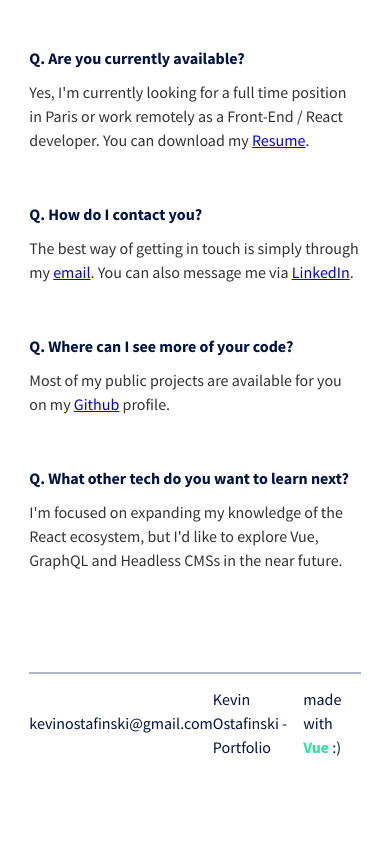
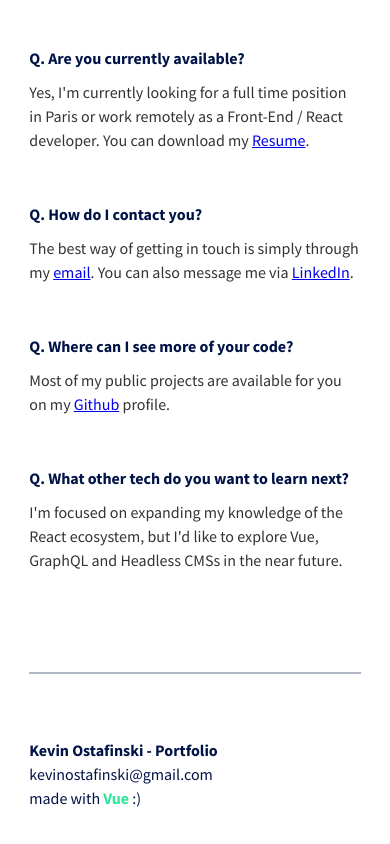
Before and after one commit to kevscript/vue-folio, a Vue app: page / in a window 390 px wide. Shown: the part 3764-4608 px from the top of the page. Before the commit the page ends 4536 px from the top, so only its background shows below. Built offline with nearby package versions, Linux system fonts and the light colour scheme.

Commit message:
fixed footer on mobile display

```diff
--- a/src/containers/HomePage.vue
+++ b/src/containers/HomePage.vue
@@ -148,9 +148,9 @@
         </div>
       </section>
       <section class="footer">
-        <p>kevinostafinski@gmail.com</p>
-        <p>Kevin Ostafinski - Portfolio</p>
-        <p>made with <a href="https://vuejs.org/" target="_blank" rel="noopener">Vue</a> :)</p>
+        <p id="footer-1">kevinostafinski@gmail.com</p>
+        <p id="footer-2">Kevin Ostafinski - Portfolio</p>
+        <p id="footer-3">made with <a href="https://vuejs.org/" target="_blank" rel="noopener">Vue</a> :)</p>
       </section>
     </div>
   </div>
--- a/src/styles/home/footer.scss
+++ b/src/styles/home/footer.scss
@@ -16,4 +16,22 @@
     color: $clr-secondary;
     font-weight: 600;
   }
+
+  @media only screen and (max-width: 700px) {
+    flex-direction: column;
+    justify-content: center;
+    align-items: flex-start;
+    padding: 100px 0;
+
+    #footer-1 {
+      order: 2;
+    }
+    #footer-2 {
+      order: 1;
+      font-weight: 600;
+    }
+    #footer-3 {
+      order: 3;
+    }
+  }
 }
```
